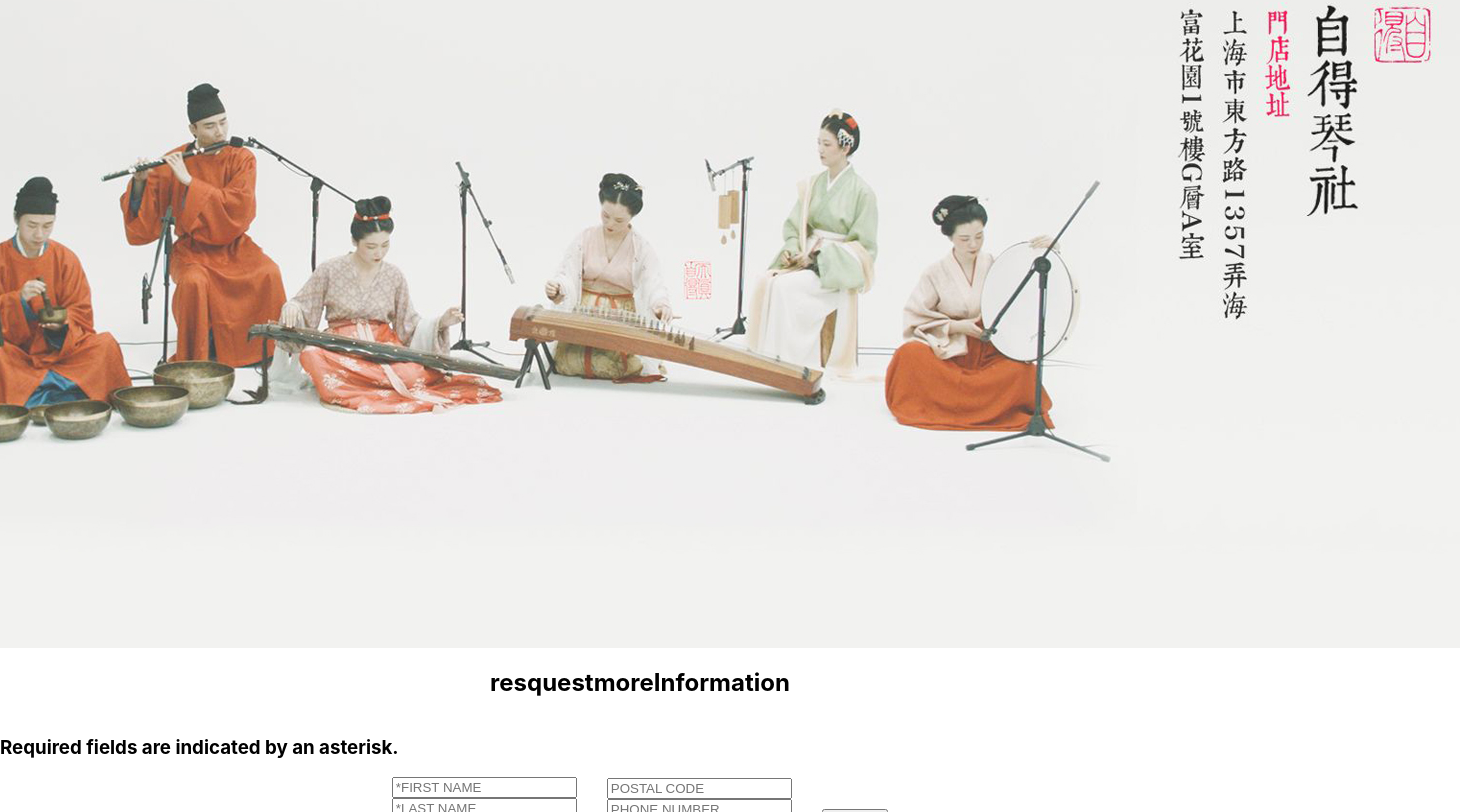
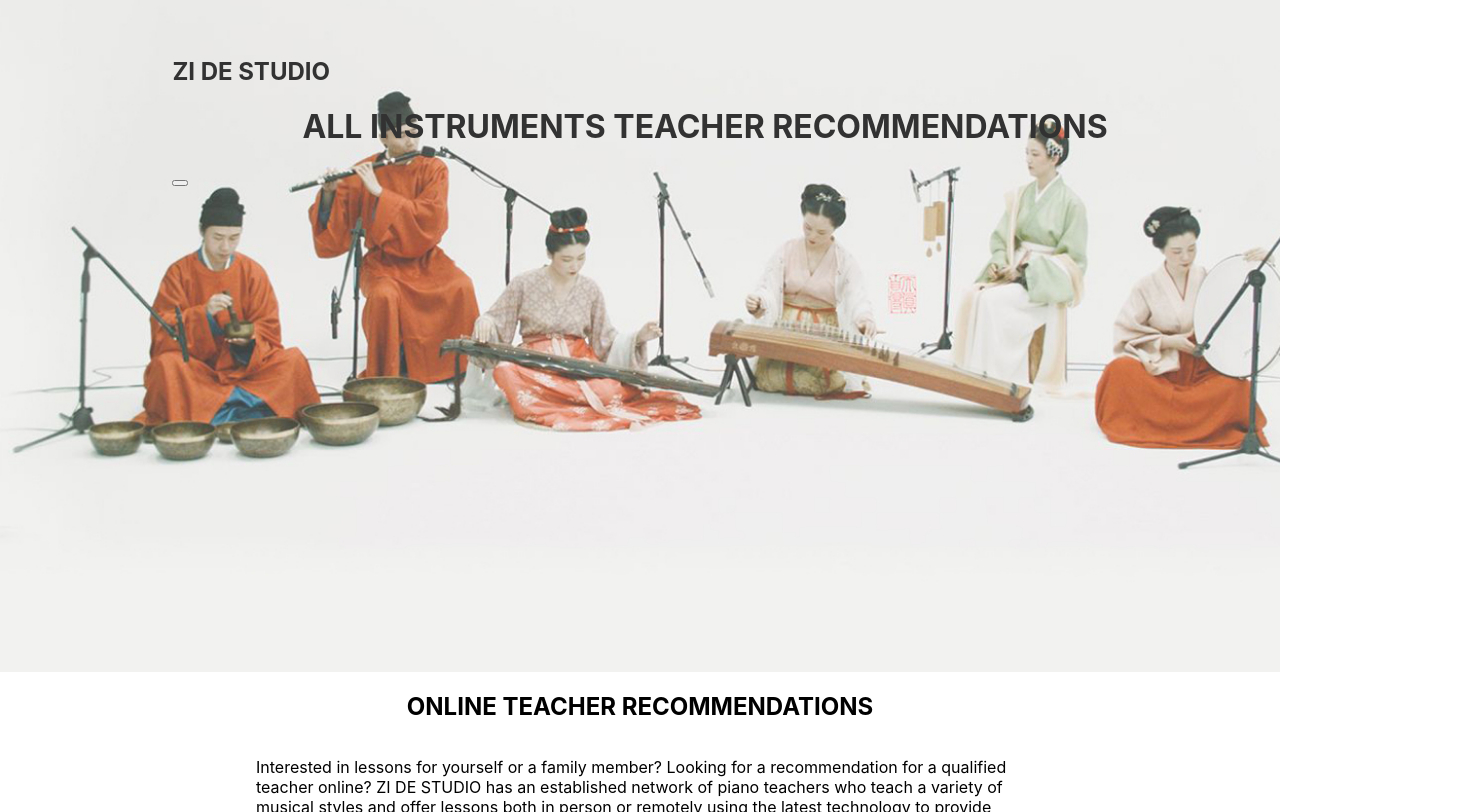
Before and after one commit to o77Oo/Love-in-Chinese-Traditional-Music, a React (Create React App) app: page /education in a window 1280 px wide. Shown: the part 416-1228 px from the top of the page, 1460 px wide, since content can reach past the window. Built offline with nearby package versions, Linux system fonts and the light colour scheme.

Commit message:
edit edu

```diff
--- /dev/null
+++ b/src/components/Eduhero/Eduhero.js
@@ -0,0 +1,20 @@
+import "./Eduhero.scss";
+import React from "react";
+import Banner from "../../assets/images/banner.jpg"
+
+function Eduhero() {
+  return (
+    <div className="hero">
+      <div className="hero__container">
+        <h2 className="hero__title">
+          ZI DE STUDIO
+        </h2>
+       <h1 className="hero__header" >ALL INSTRUMENTS TEACHER RECOMMENDATIONS</h1>
+       <button />
+
+      </div>
+    </div>
+  );
+}
+
+export default Eduhero;
--- /dev/null
+++ b/src/components/Eduhero/Eduhero.scss
@@ -0,0 +1,32 @@
+@use "../../styles/mixins" as *;
+@use "../../styles/variables" as *;
+
+.hero {
+  color: #323232;
+  font-weight: 600;
+  font-size: 1rem;
+  background-size: cover;
+  background-image: url(../../assets/images/banner.jpg);
+  height: 30vh;
+  width: 100%;
+  padding-bottom: 30vh;
+  @include display-flex(column, center, center);
+  @include tablet {
+    // font-size: 70px;
+    height: 80vh;
+    max-height: 60vh;
+  }
+  @include desktop {
+    // font-size: 70px;
+    max-height: 80vh;
+  }
+  &__header {
+    margin-left: 16px;
+    @include tablet {
+      margin-left: 24px;
+    }
+    @include desktop {
+      margin-left: 130px;
+    }
+  }
+}
--- a/src/components/Form/Form.scss
+++ b/src/components/Form/Form.scss
@@ -4,6 +4,9 @@
 
 
 .form{
+   &__wrap{
+    background-color: #ffeee7;
+   }
     &__titlebox{
         @include display-flex (row, center,center);
     }
--- a/src/components/HeroE/HeroE.js
+++ /dev/null
@@ -1,19 +0,0 @@
-// import "./Hero-E.scss";
-import React from "react";
-import Banner from "../../assets/images/banner.jpg"
-
-function HeroE() {
-  return (
-    <div className="hero">
-      <div className="hero__wrap">
-        <img
-          className="hero__img"
-          src={Banner}
-          alt="banner"
-        ></img>
-      </div>
-    </div>
-  );
-}
-
-export default HeroE;
--- a/src/page/Education/Education.js
+++ b/src/page/Education/Education.js
@@ -3,20 +3,29 @@ import axios from "axios";
 import React from "react";
 import Form from "../../components/Form/Form";
 import Card from "../../components/Card/Card";
-import HeroE from "../../components/HeroE/HeroE";
+import HeroE from "../../components/Eduhero/Eduhero";
 import Header from "../../components/Header/Header";
 import "./Education.scss";
 
-function Education () {
+function Education() {
   return (
-      <div className="hero">
+    <div className="education">
       <Header />
+
       <HeroE />
-          <div className="hero__wrap">
-
-          </div>
+      <section className="education__main">
+      <h2 className="education__title">ONLINE TEACHER RECOMMENDATIONS </h2>
+      <p className="education__content">
+        Interested in lessons for yourself or a family member? Looking for a
+        recommendation for a qualified teacher online? ZI DE STUDIO has an
+        established network of piano teachers who teach a variety of musical
+        styles and offer lessons both in person or remotely using the latest
+        technology to provide virtual, distance learning. Whether the student is
+        a beginner, intermediate or advanced player, ZI DE STUDIO can connect
+        you with a high quality, trusted teacher that meets your needs.
+      </p>
+      </section>
       <Form />
-
     </div>
   );
 }
--- a/src/page/Education/Education.scss
+++ b/src/page/Education/Education.scss
@@ -21,3 +21,11 @@
       }
 
     }
+
+.education {
+  &__main{
+    @include display-flex(column, center, center);
+    width: 60%;
+    margin-left: 20%;
+  }
+}
--- a/src/page/Orchestra/BowedStringInstruments.js
+++ b/src/page/Orchestra/BowedStringInstruments.js
@@ -9,6 +9,7 @@ import Bowed4 from "../../assets//images/B4.jpeg"
 import Bowed5 from "../../assets//images/B5.jpeg"
 import Bowed6 from "../../assets//images/B6.jpeg"
 import Bowed7 from "../../assets//images/B7.jpeg"
+import Form from "../../components/Form/Form";
 
 function BowedSringInstruments() {
   return (
@@ -38,6 +39,7 @@ function BowedSringInstruments() {
 
 
       </div>
+      <Form />
 </>
   );
 }
--- a/src/page/Orchestra/PercussionInstruments.js
+++ b/src/page/Orchestra/PercussionInstruments.js
@@ -1,11 +1,11 @@
 import "./WindInstruments.scss";
 import Header from "../../components/Header/Header";
 import { Link } from "react-router-dom";
-import logo from "../../assets/logo/logo.jpeg";
 
+import Form from "../../components/Form/Form";
 function PercussionInstruments() {
   return (
-<Header />
+    <><Header /><Form /></>
   );
 }
 
--- a/src/page/Orchestra/PluckedInstruments.js
+++ b/src/page/Orchestra/PluckedInstruments.js
@@ -10,7 +10,7 @@ import Plucked5 from "../../assets/images/5.jpeg";
 import Plucked6 from "../../assets/images/6.jpeg";
 import Plucked7 from "../../assets/images/7.jpeg";
 import Plucked8 from "../../assets/images/8.jpeg";
-
+import Form from "../../components/Form/Form";
 function PluckedInstruments() {
   return (
     <>
@@ -91,6 +91,7 @@ function PluckedInstruments() {
           <img className="image__plucked" src={Plucked6} alt="plucked6"></img>
 
         </div>
+        <Form />
     </>
   );
 }
```
Also changed, not shown: src/components/HeroE/HeroE.scss (deleted), src/page/Orchestra/WindInstruments.js. Lines whose indentation alone changed are shown as unchanged.
